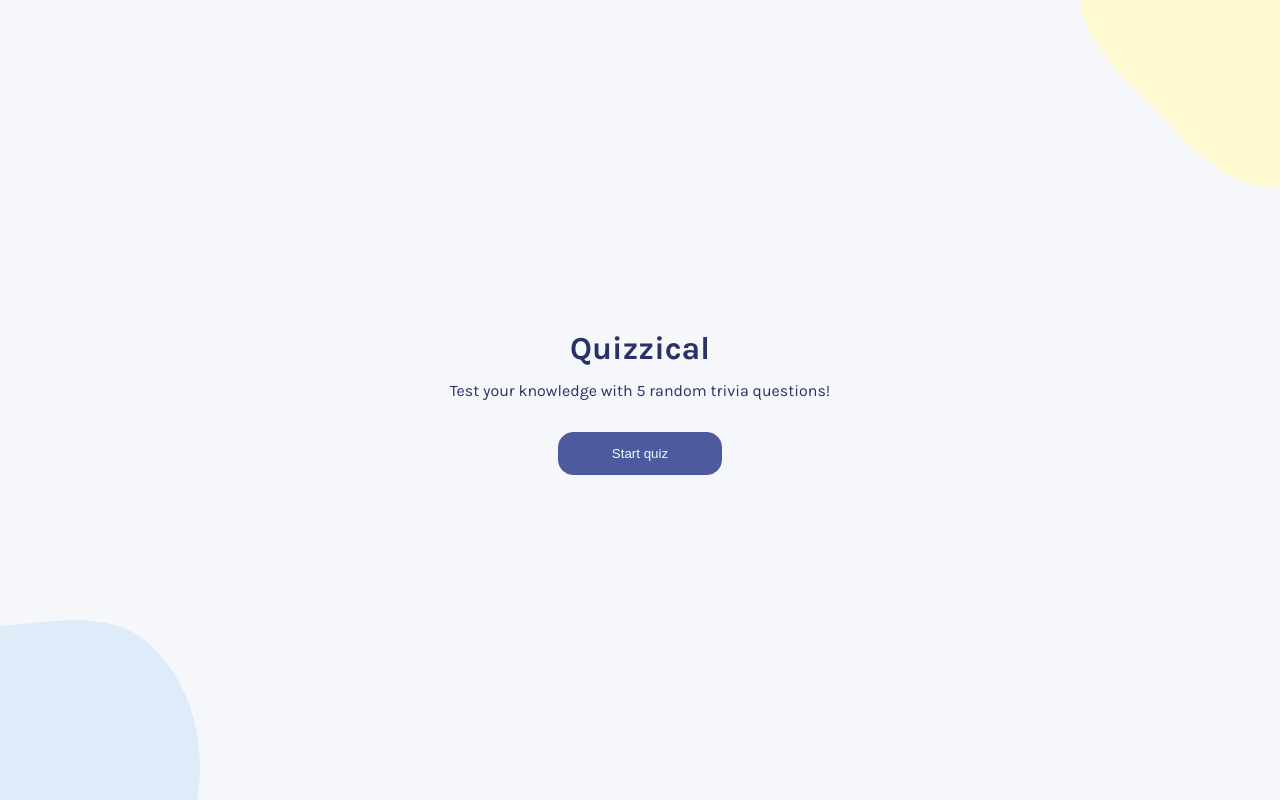
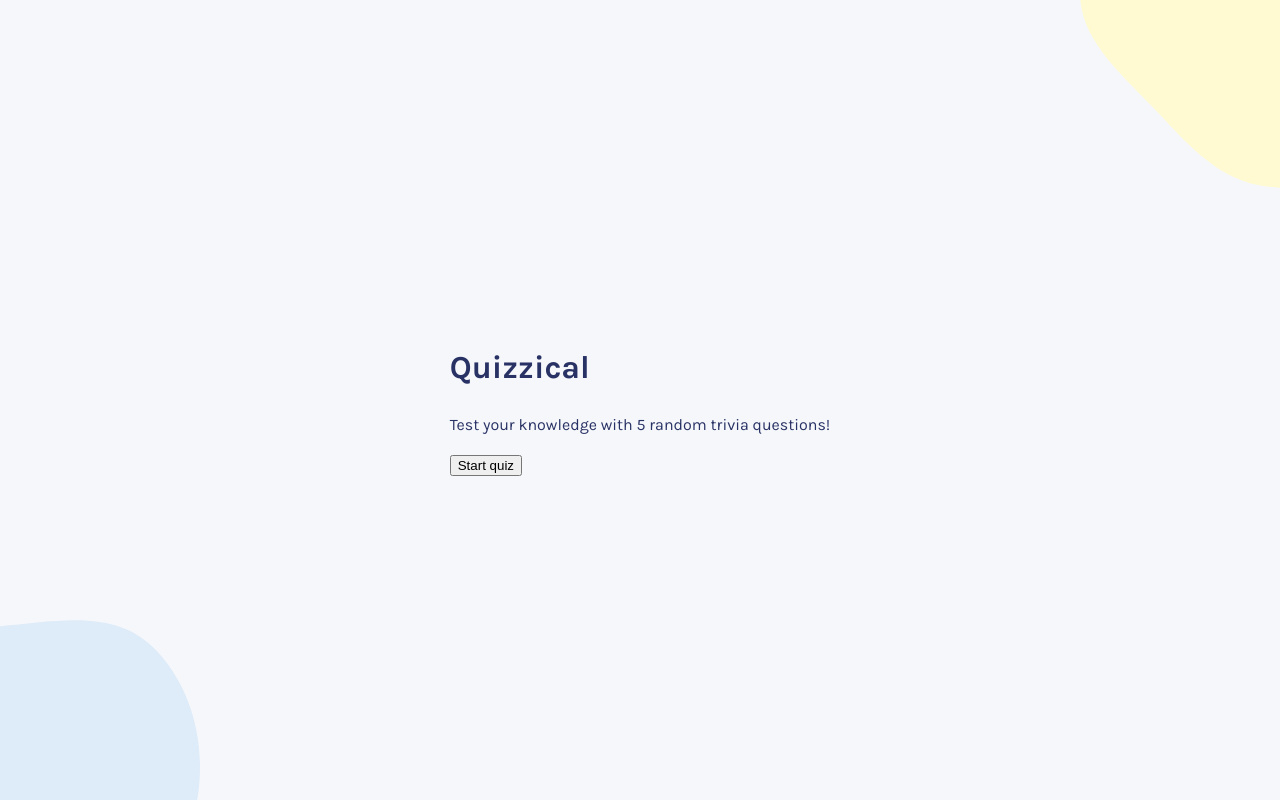
Before and after one commit to fab44-cloud/quiz-app, a React (Vite) app: page / in a window 1280 px wide. Built offline with nearby package versions, Linux system fonts and the light colour scheme.

Commit message:
Update class name

```diff
--- a/src/components/StartScreen.jsx
+++ b/src/components/StartScreen.jsx
@@ -1,6 +1,6 @@
 export default function StartScreen(props) {
     return (
-        <div className="start-screen-container">
+        <div className="quiz-container">
             <h1>Quizzical</h1>
             <p>Test your knowledge with 5 random trivia questions!</p>
             <button onClick={props.handleClick}>Start quiz</button>
```
